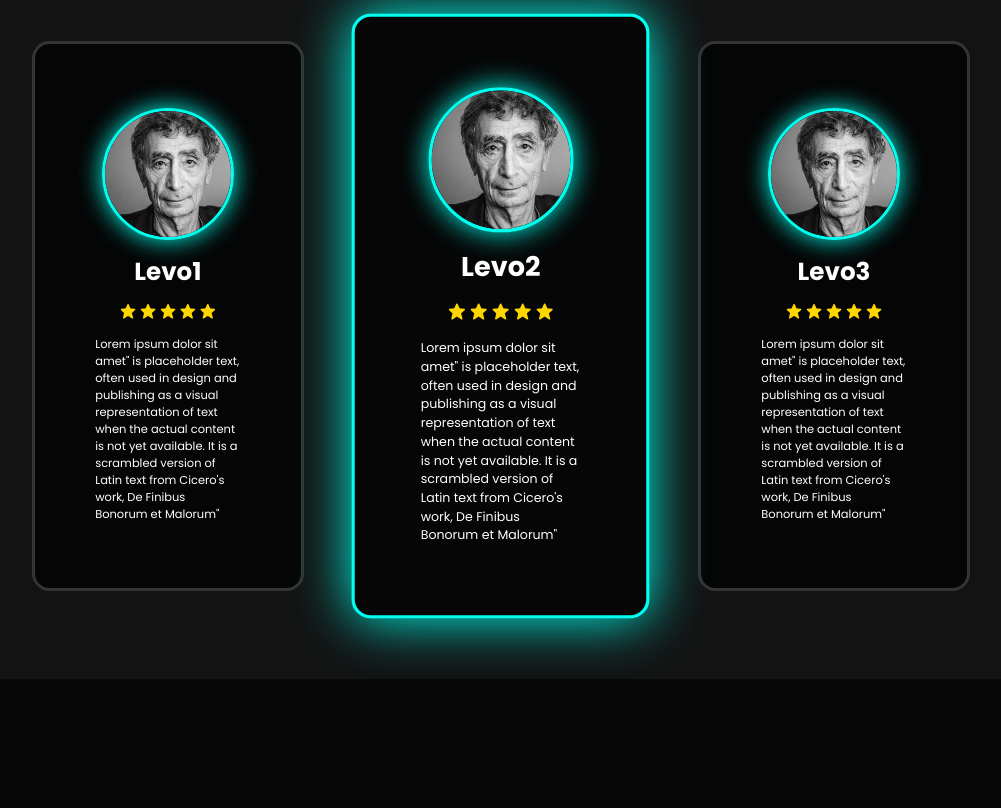
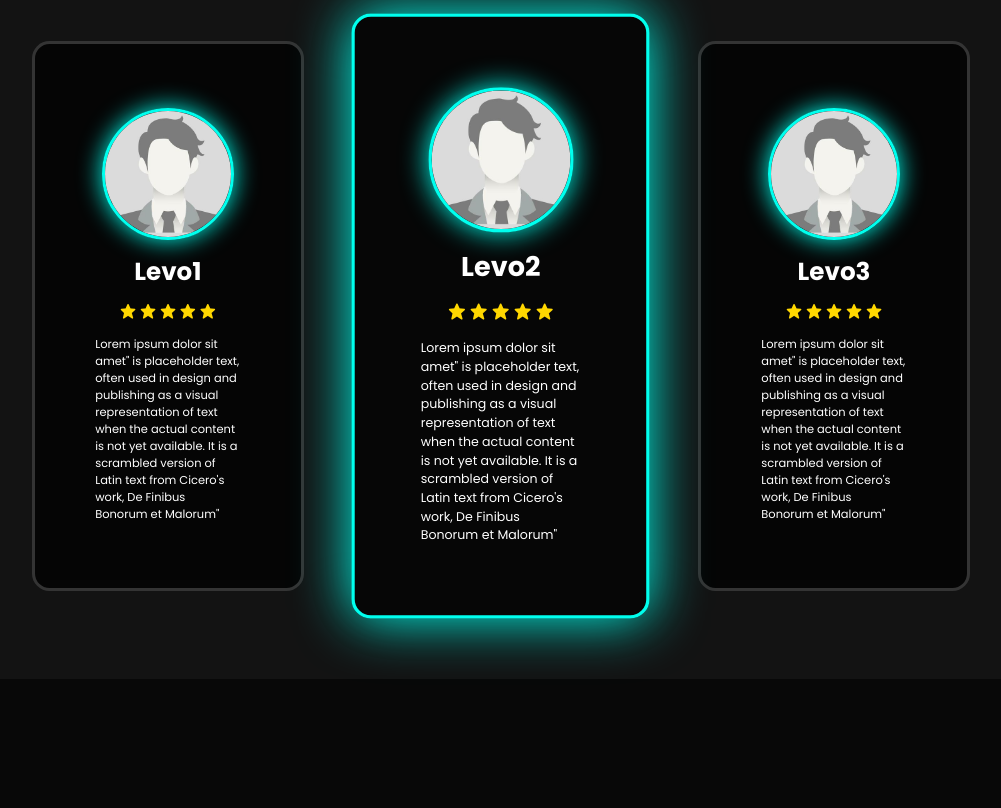
Before and after one commit to oprah14/-levent-kocoglu, a plain HTML site: page index.html in a window 1280 px wide. Shown: the part 3677-4485 px from the top of the page, without its empty margins (139-1140 px from the left). Drawn offline with nearby package versions, Linux system fonts and the light colour scheme.

Commit message:
html update

```diff
--- a/index.html
+++ b/index.html
@@ -209,7 +209,7 @@ boxicons.min.css"
     <div class="wrapper">
 
       <div class="testimonial-item">
-        <img src="img/2.png" alt="">
+        <img src="img/4.png" alt="">
         <h2>Levo1</h2>
         <div class="raiting">
           <i class='bx bxs-star'></i>
@@ -228,7 +228,7 @@ boxicons.min.css"
       </div>
 
       <div class="testimonial-item">
-        <img src="img/2.png" alt="">
+        <img src="img/4.png" alt="">
         <h2>Levo2</h2>
         <div class="raiting">
           <i class='bx bxs-star'></i>
@@ -247,7 +247,7 @@ boxicons.min.css"
       </div>
 
       <div class="testimonial-item">
-        <img src="img/2.png" alt="">
+        <img src="img/4.png" alt="">
         <h2>Levo3</h2>
         <div class="raiting">
           <i class='bx bxs-star'></i>
```
Also changed, not shown: img/4.png (added).
